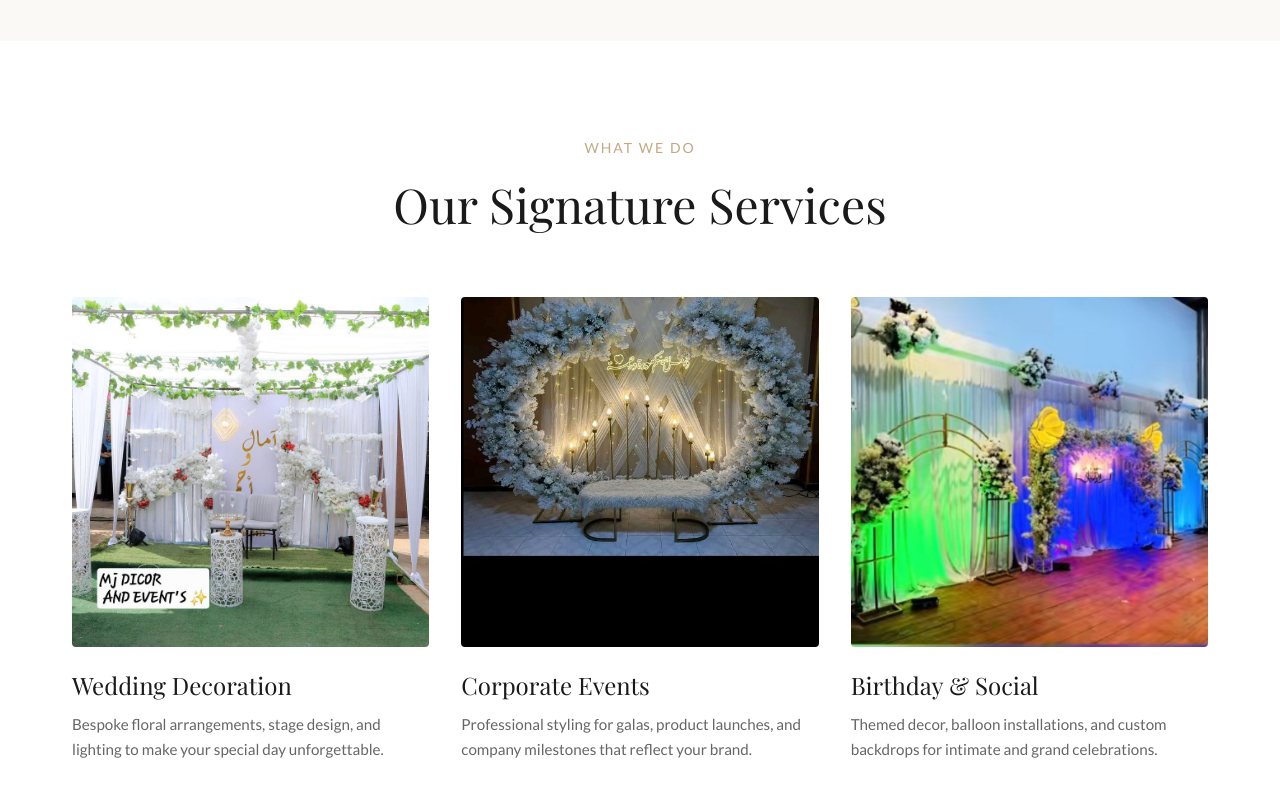
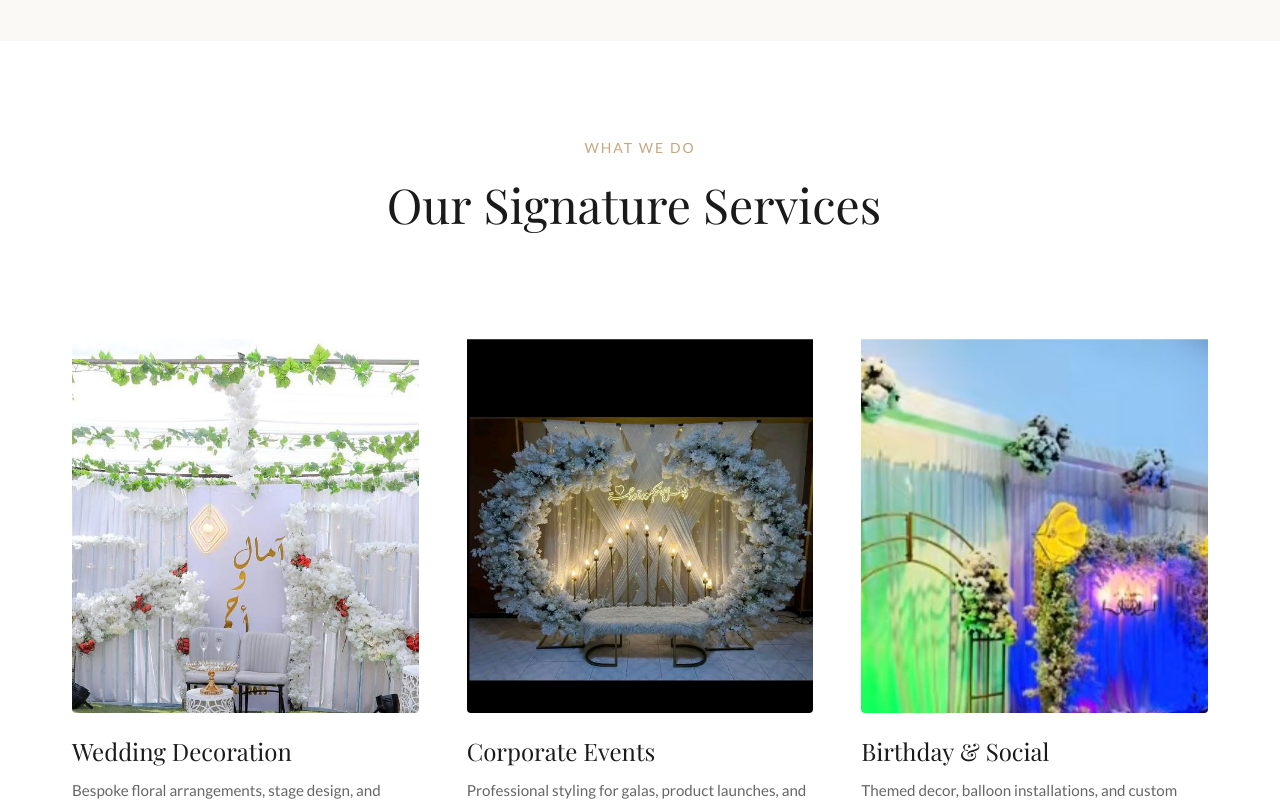
Before and after one commit to yerondereje432/konyx, a React (Vite) app: page / in a window 1280 px wide. Shown: the part 1620-2421 px from the top of the page. Built offline with nearby package versions, Linux system fonts and the light colour scheme; no server answers; the database is empty; a web font is replaced by a local one.

Commit message:
Refactor Services component with ServiceCard

```diff
--- a/src/components/Services.jsx
+++ b/src/components/Services.jsx
@@ -1,5 +1,7 @@
-import { motion } from 'framer-motion';
+import { useRef } from 'react';
+import { motion, useScroll, useTransform } from 'framer-motion';
 import { Link } from 'react-router-dom';
+import AnimatedText from './AnimatedText';
 
 const services = [
   {
@@ -19,43 +21,57 @@ const services = [
   }
 ];
 
+const ServiceCard = ({ srv, idx }) => {
+  const ref = useRef(null);
+  // Create a scroll-linked parallax effect
+  const { scrollYProgress } = useScroll({ target: ref, offset: ["start end", "end start"] });
+  // Move the image slightly as the user scrolls
+  const y = useTransform(scrollYProgress, [0, 1], ["-15%", "15%"]);
+
+  return (
+    <Link to={`/quote?service=${encodeURIComponent(srv.title)}`} style={{ textDecoration: 'none', color: 'inherit' }}>
+      <motion.div
+        ref={ref}
+        initial={{ opacity: 0, y: 40 }}
+        whileInView={{ opacity: 1, y: 0 }}
+        viewport={{ once: true, margin: "-50px" }}
+        transition={{ duration: 0.8, delay: idx * 0.15 }}
+        style={{ cursor: 'none' }} // Replaced by custom cursor
+        className="service-card"
+      >
+        <div style={{ overflow: 'hidden', marginBottom: '1.5rem', borderRadius: '4px', height: '400px', position: 'relative' }}>
+          <motion.img
+            src={srv.img}
+            alt={srv.title}
+            style={{
+              width: '100%',
+              height: '130%', // Taller to allow parallax movement
+              objectFit: 'cover',
+              y: y,
+              transition: 'transform 0.6s cubic-bezier(0.25, 0.46, 0.45, 0.94)'
+            }}
+            className="service-img"
+          />
+        </div>
+        <h3 style={{ fontSize: '1.5rem', marginBottom: '0.75rem', fontFamily: 'var(--font-heading)' }}>{srv.title}</h3>
+        <p style={{ color: '#666', fontSize: '0.95rem' }}>{srv.desc}</p>
+      </motion.div>
+    </Link>
+  );
+};
+
 export default function Services() {
   return (
     <section id="services" className="section-padding" style={{ backgroundColor: 'var(--color-surface)' }}>
       <div className="container">
-        <div style={{ textAlign: 'center', marginBottom: '4rem' }}>
+        <div style={{ textAlign: 'center', marginBottom: '5rem' }}>
           <span className="section-subtitle">What We Do</span>
-          <h2 className="heading-secondary">Our Signature Services</h2>
+          <AnimatedText text="Our Signature Services" className="heading-secondary" style={{ overflow: 'hidden' }} />
         </div>
 
-        <div className="grid grid-cols-3">
+        <div className="grid grid-cols-3" style={{ gap: '3rem' }}>
           {services.map((srv, idx) => (
-            <Link to={`/quote?service=${encodeURIComponent(srv.title)}`} key={idx} style={{ textDecoration: 'none', color: 'inherit' }}>
-              <motion.div
-                initial={{ opacity: 0, y: 30 }}
-                whileInView={{ opacity: 1, y: 0 }}
-                viewport={{ once: true, margin: "-50px" }}
-                transition={{ duration: 0.6, delay: idx * 0.2 }}
-                style={{ group: 'true', cursor: 'pointer' }}
-                className="service-card"
-              >
-                <div style={{ overflow: 'hidden', marginBottom: '1.5rem', borderRadius: '4px' }}>
-                  <img
-                    src={srv.img}
-                    alt={srv.title}
-                    style={{
-                      width: '100%',
-                      height: '350px',
-                      objectFit: 'cover',
-                      transition: 'transform 0.6s ease'
-                    }}
-                    className="service-img"
-                  />
-                </div>
-                <h3 style={{ fontSize: '1.5rem', marginBottom: '0.75rem' }}>{srv.title}</h3>
-                <p style={{ color: '#666', fontSize: '0.95rem' }}>{srv.desc}</p>
-              </motion.div>
-            </Link>
+            <ServiceCard key={idx} srv={srv} idx={idx} />
           ))}
         </div>
       </div>
```
